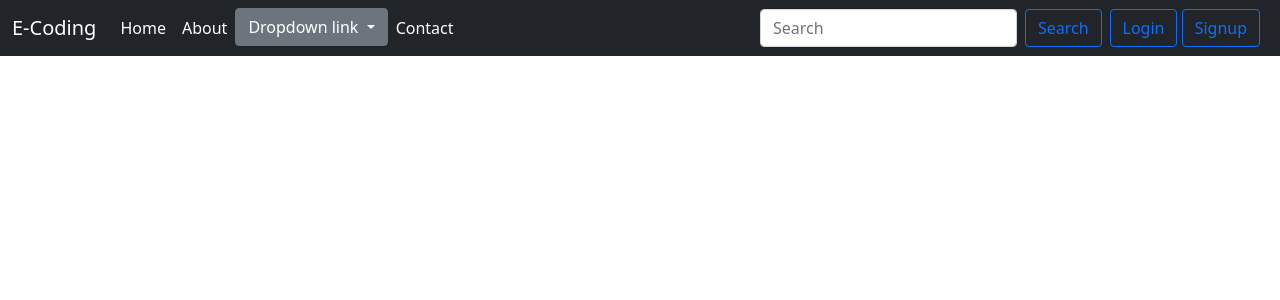
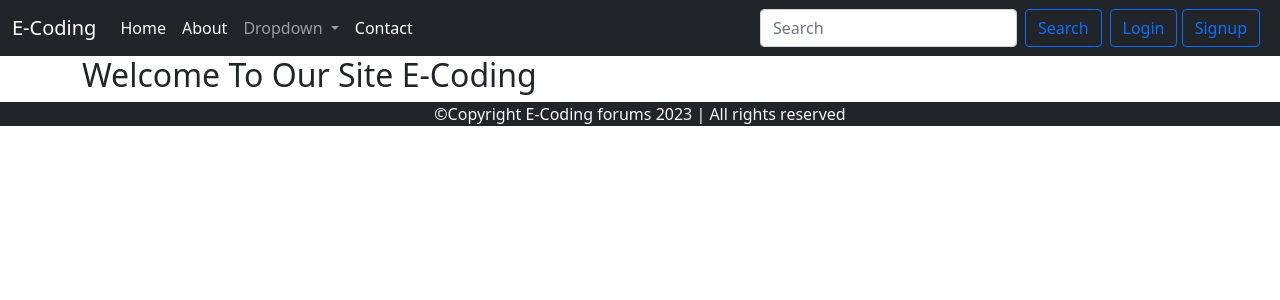
Before and after one commit to sanjana11111/my-php-files, a PHP site: page /forum_first.php in a window 1280 px wide. Shown: the top 300 px of the page. Run offline with PHP 8.4, Linux system fonts and the light colour scheme.

Commit message:
some change in navbar and first page

```diff
--- a/forum_first.php
+++ b/forum_first.php
@@ -12,8 +12,15 @@
   </head>
   <body>
     <?php include 'forum_nav.php';?>
-    <!-- Optional JavaScript; choose one of the two! -->
+    <div class="container">
+      <h2>Welcome To Our Site E-Coding</h2>
+    </div>
 
+    <?php include 'forum_footer.php';?>
+
+
+
+     <!-- Optional JavaScript; choose one of the two! -->
     <!-- Option 1: Bootstrap Bundle with Popper -->
     <script src="https://cdn.jsdelivr.net/npm/bootstrap@5.0.2/dist/js/bootstrap.bundle.min.js" integrity="sha384-MrcW6ZMFYlzcLA8Nl+NtUVF0sA7MsXsP1UyJoMp4YLEuNSfAP+JcXn/tWtIaxVXM" crossorigin="anonymous"></script>
 
--- a/forum_nav.php
+++ b/forum_nav.php
@@ -14,17 +14,19 @@ echo'<nav class="navbar navbar-expand-lg navbar-dark bg-dark">
       <li class="nav-item ">
         <a class="nav-link active" href="#">About</a>
       </li>
-      <div class="dropdown">
-  <a class="btn btn-secondary dropdown-toggle" href="#" role="button" id="dropdownMenuLink" data-bs-toggle="dropdown" aria-expanded="false">
-    Dropdown link
-  </a>
+      <li class="nav-item dropdown">
+      <a class="nav-link dropdown-toggle" href="#" id="navbarDropdown" role="button" data-bs-toggle="dropdown" aria-expanded="false">
+        Dropdown
+      </a>
+      <ul class="dropdown-menu" aria-labelledby="navbarDropdown">
+        <li><a class="dropdown-item" href="#">Action</a></li>
+        <li><a class="dropdown-item" href="#">Another action</a></li>
+        <li><hr class="dropdown-divider"></li>
+        <li><a class="dropdown-item" href="#">Something else here</a></li>
+      </ul>
+    </li>
 
-  <ul class="dropdown-menu" aria-labelledby="dropdownMenuLink">
-    <li><a class="dropdown-item" href="#">Action</a></li>
-    <li><a class="dropdown-item" href="#">Another action</a></li>
-    <li><a class="dropdown-item" href="#">Something else here</a></li>
-  </ul>
-</div>
+
       <li class="nav-item">
         <a class="nav-link active" href="#" tabindex="-1" >Contact</a>
       </li>
```
